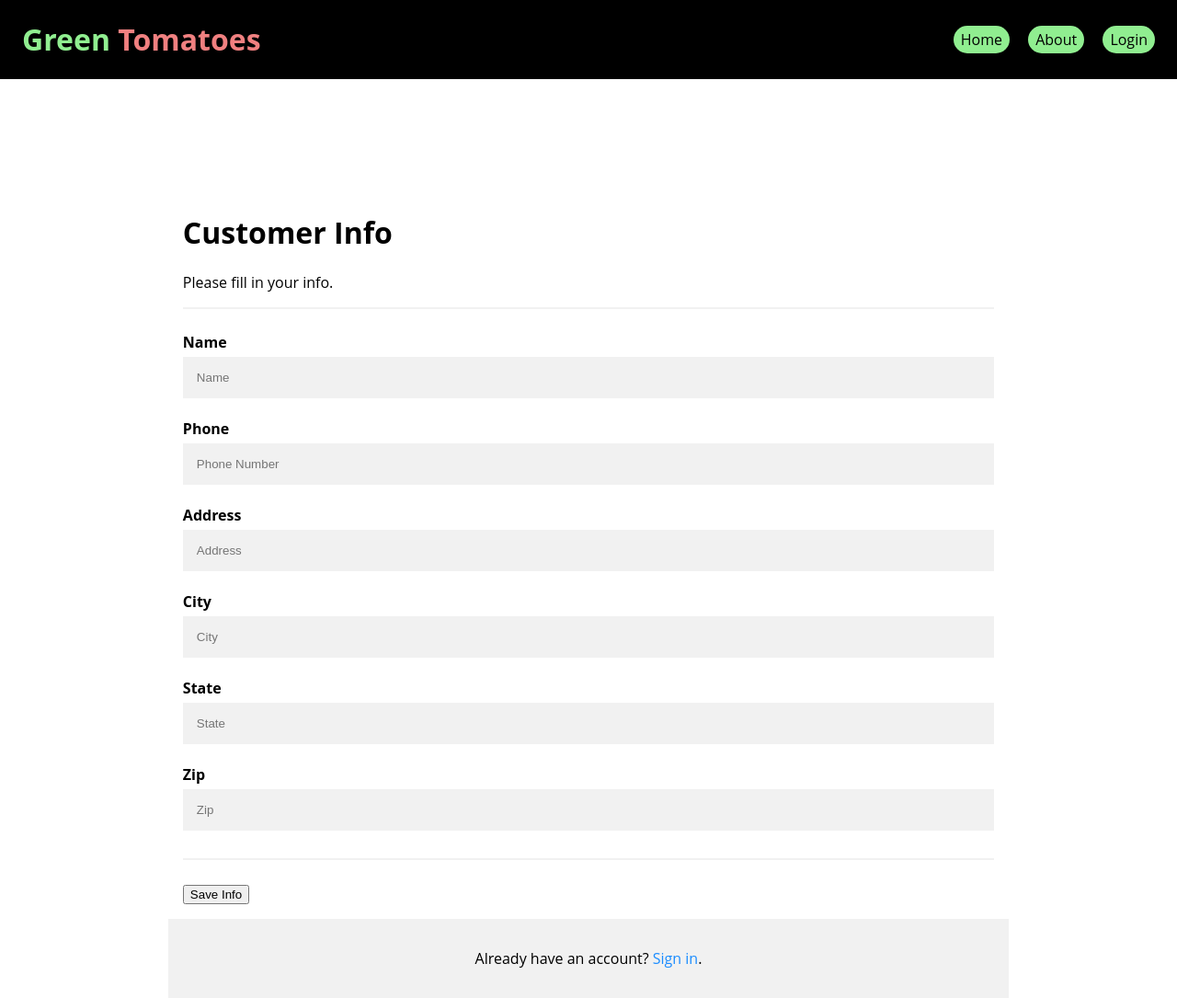
After one commit to Box-Analyst/green-tomatoes, a PHP site: page /customerinfo.php in a window 1280 px wide. The commit adds this page. Shown: the whole page at 92% size. Run offline with PHP 8.4, Linux system fonts and the light colour scheme; data that the repository does not hold is empty.

Commit message:
customerinfo update

```diff
--- /dev/null
+++ b/customerinfo.php
@@ -0,0 +1,66 @@
+<?php include('server.php') ?>
+<!DOCTYPE html>
+<html>
+
+<head>
+  <meta name="viewport" content="width=device-width, initial-scale=1">
+
+  <link rel="stylesheet" href="./style.css" />
+</head>
+
+<body>
+  <header>
+    <h1><a id="green">Green </a><a id="red">Tomatoes</a></h1>
+    <nav>
+      <ul id="horizontal-list">
+        <li><a href="/" class="active">Home</a></li>
+        <li><a href="#about">About</a></li>
+        <li><a href="./login.html">Login</a></li>
+      </ul>
+      <h1>
+        <button type="button" id="menu" onclick="mobiMenuOpen()">
+          <i class="fas fa-bars"></i>
+        </button>
+      </h1>
+    </nav>
+    <div id="mobiMenu">
+      <h1 id="red"><i class="fas fa-seedling"></i></h1>
+      <h1 id="menuClose"><i class="fas fa-times" onclick="mobiMenuClose()"></i></h1>
+    </div>
+  </header>
+  <main>
+    <form method="post" action="customerinfo.php">
+	<?php include('errors.php'); ?>
+      <div class="container">
+        <br><br><br>
+        <h1>Customer Info</h1>
+        <p>Please fill in your info.</p>
+        <hr>
+		<label for="Fname"><b>Name</b></label>
+        <input type="text" placeholder="Name" name="Fname" required value="<?php echo $fName; ?>">
+		  <label for="Phone"><b>Phone</b></label>
+        <input type="text" placeholder="Phone Number" name="phone" required value="<?php echo $phone; ?>">
+		    <label for="address"><b>Address</b></label>
+        <input type="text" placeholder="Address" name="address" required value="<?php echo $address; ?>">
+		    <label for="city"><b>City</b></label>
+        <input type="text" placeholder="City" name="city" required value="<?php echo $city; ?>">
+		      <label for="state"><b>State</b></label>
+        <input type="text" placeholder="State" name="state" required value="<?php echo $state; ?>">
+		   <label for="zip"><b>Zip</b></label>
+        <input type="text" placeholder="Zip" name="zip" required value="<?php echo $zip; ?>">
+
+        <hr>
+
+
+        <button type="submit" class="customerinfobtn" name="customerinfo">Save Info</button>
+      </div>
+
+      <div class="container signin">
+        <p>Already have an account? <a href="login.php">Sign in</a>.</p>
+      </div>
+    </form>
+  </main>
+
+</body>
+
+</html>
--- a/server.php
+++ b/server.php
@@ -22,7 +22,7 @@ if (isset($_POST['submit'])) {
   if ($password_1 != $password_2) {
 	array_push($errors, "The two passwords do not match");
   }
-
+  if (!filter_var($email, FILTER_VALIDATE_EMAIL)) {array_push($errors, "Invalid Email format"); }
   // first check the database to make sure
   // a user does not already exist with the same username and/or email
   $user_check_query = "SELECT * FROM LOGIN WHERE emailAddress='$email' LIMIT 1";
@@ -44,9 +44,45 @@ if (isset($_POST['submit'])) {
   	mysqli_query($db, $query);
   	$_SESSION['username'] = $email;
   	$_SESSION['success'] = "You are now logged in";
+  	header('location: customerinfo.php');
+  }
+}
+
+if (isset($_POST['customerinfo'])) {
+  // receive all input values from the form
+  $fName = mysqli_real_escape_string($db, $_POST['Fname']);
+  $phone = mysqli_real_escape_string($db, $_POST['phone']);
+  $address = mysqli_real_escape_string($db, $_POST['address']);
+  $city = mysqli_real_escape_string($db, $_POST['city']);
+  $state = mysqli_real_escape_string($db, $_POST['state']);
+  $zip = mysqli_real_escape_string($db, $_POST['zip']);
+
+  // form validation: ensure that the form is correctly filled ...
+  // by adding (array_push()) corresponding error unto $errors array
+  if (empty($fName)) { array_push($errors, "Email is required"); }
+  if (empty($phone)) { array_push($errors, "Phone is required"); }
+  if (empty($address)) { array_push($errors, "Address is required"); }
+  if (empty($city)) { array_push($errors, "City is required"); }
+  if (empty($state)) { array_push($errors, "State is required"); }
+  if (empty($zip)) { array_push($errors, "Zip is required"); }
+
+  if (!preg_match("/^[a-zA-Z ]{24}$/",$fName)) { array_push($errors, "Only letters and white space allowed"); }
+  if (!preg_match("/^[0-9]{11}$/",$phone)) { array_push($errors, "Only 11 numbers without slashes or dashes allowed"); }
+  if (!preg_match("/^[a-zA-Z ]{2}$/",$state)) { array_push($errors, "Only 2 letters allowed"); }
+  if (!preg_match("/^[0-9]{5}$/",$zip)) { array_push($errors, "Only 5 numbers without slashes or dashes allowed"); }
+
+
+
+  // Finally, register user information if there are no errors in the form
+  if (count($errors) == 0) {
+
+  	$query = "INSERT INTO CUSTOMER (name, emailAddress, phoneNumber, address, city, state, zip)
+  			  VALUES('$fName', '$email', '$phone', '$address', '$city', '$state', '$zip')";
+  	mysqli_query($db, $query);
   	header('location: index.php');
   }
 }
+
 if (isset($_POST['login_user'])) {
   $email = mysqli_real_escape_string($db, $_POST['email']);
   $password = mysqli_real_escape_string($db, $_POST['psw']);
```
Also changed, not shown: reserveroom.php (added, +66 -0 lines).
